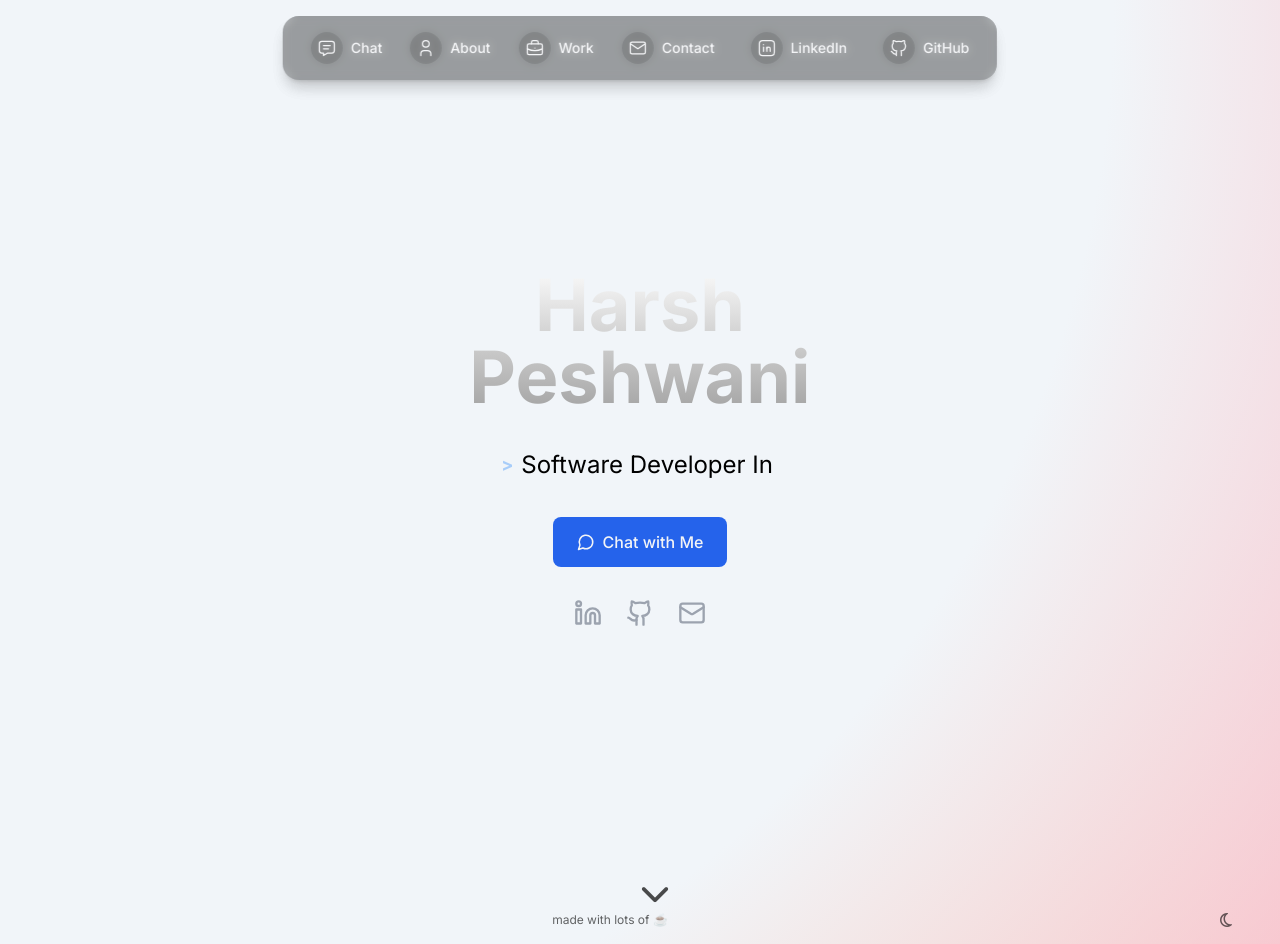
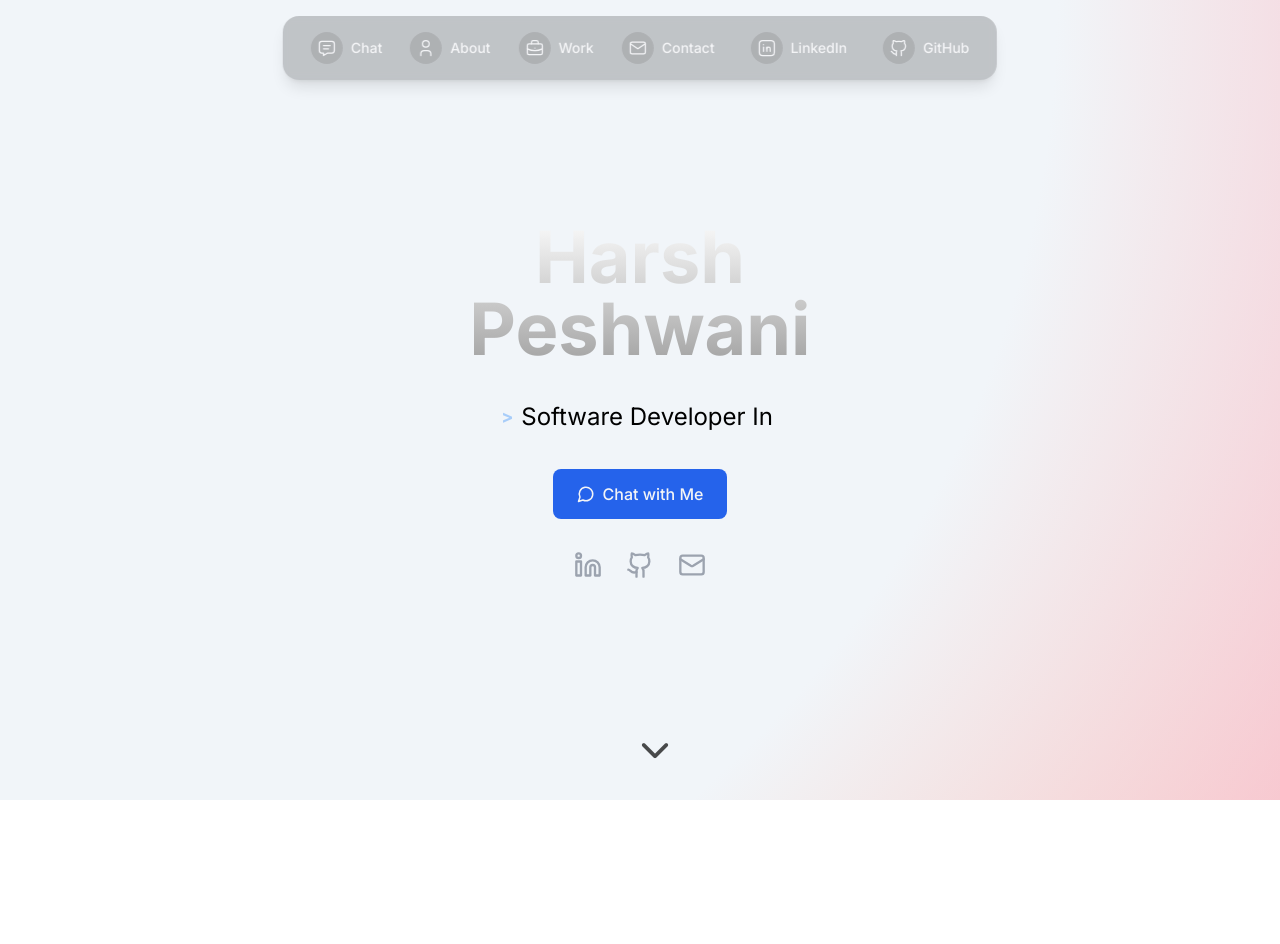
Before and after one commit to hpeshwanidev/harshpeshwani.com, a SvelteKit app: page / in a window 1280 px wide. After the commit the page ends 800 px from the top, so only its background shows below. Built offline with nearby package versions, Linux system fonts and the light colour scheme.

Commit message:
Changes in Landing Page

```diff
--- a/src/lib/Footer.svelte
+++ b/src/lib/Footer.svelte
@@ -9,7 +9,6 @@
 
 <svelte:window on:mousemove={handleMousemove} bind:innerWidth />
 <div class="flex flex-col items-center">
-	<p class="opacity-40 text-xs py-2">made with lots of ☕️</p>
 	<div
 		class="h-2 w-full move-gradient bg-gradient-to-r from-red-400 via-gray-300 to-blue-500"
 		style="--mx: {$mx}%"
--- a/src/routes/+layout.svelte
+++ b/src/routes/+layout.svelte
@@ -59,20 +59,10 @@
 
 <Social class="flex flex-col w-4/5 md:max-w-2xl justify-center m-auto py-12 leading-relaxed space-y-3"/>
 
-    <div
-		class="flex flex-col w-4/5 md:max-w-2xl justify-center m-auto py-12 leading-relaxed space-y-3"
+	<div
+		class="flex flex-col w-4/5 md:max-w-2xl justify-center m-auto leading-relaxed space-y-3"
 	>
 		<slot />
 	</div>
-	<Social />
-	<div class="opacity-60 flex flex-row justify-between md:justify-center">
-		<p class="text-xs py-4 ml-auto">made with lots of ☕️</p>
-		<button on:click={handleSwitchDarkMode} class="ml-auto mr-12">
-			{#if darkMode}
-				<i class="far fa-sun" />
-			{:else}
-				<i class="far fa-moon" />
-			{/if}
-		</button>
-	</div>
+
 </div>
--- a/src/routes/+page.svelte
+++ b/src/routes/+page.svelte
@@ -53,7 +53,7 @@
 </svelte:head>
 
 <!-- HERO CONTENT -->
-<div class="relative z-10 text-center px-6 sm:px-8 md:px-0 max-w-md w-full space-y-8 mx-auto flex flex-col justify-center items-center min-h-screen">
+<div class="relative z-10 text-center px-6 sm:px-8 md:px-0 max-w-md w-full space-y-8 mx-auto flex flex-col justify-center items-center h-screen">
     <!-- Name -->
     <h1 class="text-5xl sm:text-1xl md:text-7xl font-bold text-center bg-clip-text text-transparent bg-gradient-to-b from-neutral-50 to-neutral-400 bg-opacity-50">
         Harsh Peshwani
@@ -106,8 +106,8 @@
     </div>
 </div>
 
-<!-- Down-arrow indicator at bottom, unchanged: -->
-<div class="absolute bottom-6 left-1/2 transform -translate-x-1/2 animate-bounce text-3xl opacity-70 cursor-pointer">
+<!-- Down-arrow indicator at bottom with navigation to /about -->
+<div class="absolute bottom-6 left-1/2 transform -translate-x-1/2 animate-bounce text-3xl opacity-70 cursor-pointer" on:click={() => window.location.href = '/about'} on:keydown={(e) => { if (e.key === 'Enter' || e.key === ' ') { window.location.href = '/about'; e.preventDefault(); } }} tabindex="0" role="button" aria-label="Go to About page">
     <i class="fas fa-chevron-down"></i>
 </div>
 
@@ -182,11 +182,5 @@
         animation: blink 0.9s steps(1, end) infinite;
     }
 
-    p span {
-        display: inline-block;
-        overflow: hidden;
-        white-space: nowrap;
-        border-right: 2px solid;
-        animation: typing 2s steps(20, end), blink 0.5s step-end infinite;
-    }
+
 </style>
```
Also changed, not shown: 1 other file (tests, documents, lock files or other folders).
